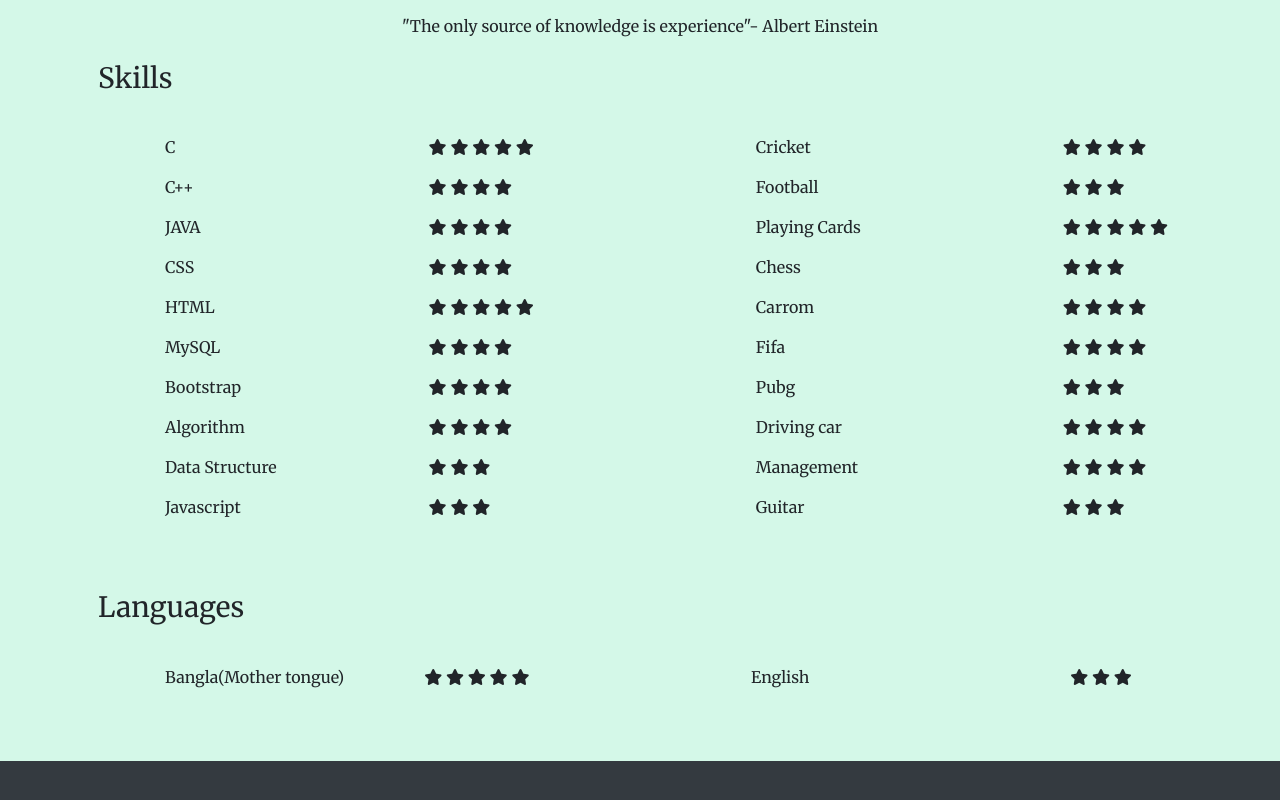
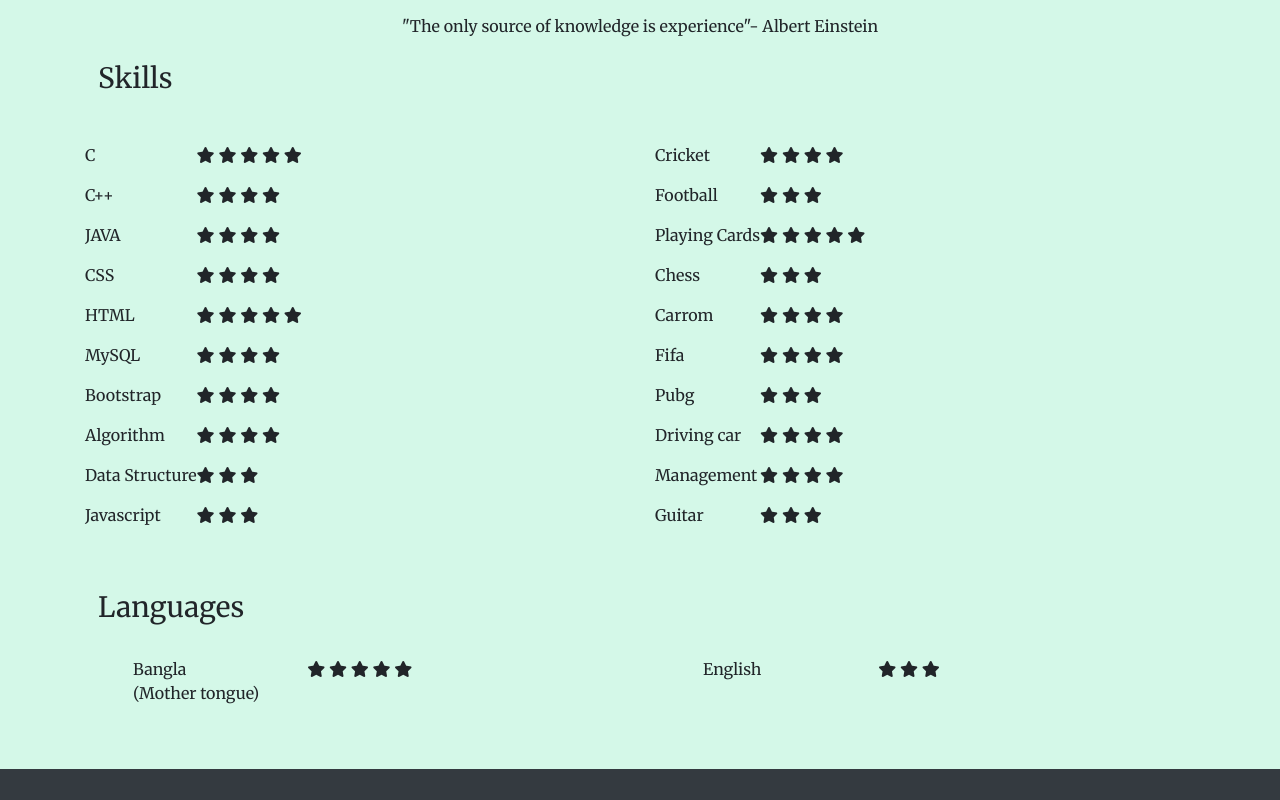
Before and after one commit to sikdarrahul0/Personal-Website-bs4, a plain HTML site: page index.html in a window 1280 px wide. Shown: the part 2340-3140 px from the top of the page. Drawn offline with nearby package versions, Linux system fonts and the light colour scheme.

Commit message:
Update index.html

```diff
--- a/index.html
+++ b/index.html
@@ -192,68 +192,68 @@
         </div>
       </div>
       <div class="row mb-4">
-        <div class="col-xl-6">
+        <div class="col-md-6">
           <div class="d-flex flex-row">
-            <div class="px-5">
-              <ul class="px-4 list-unstyled">
-                <li class="p-2">C</li>
-                <li class="p-2">C++</li>
-                <li class="p-2">JAVA</li>
-                <li class="p-2">CSS</li>
-                <li class="p-2">HTML</li>
-                <li class="p-2">MySQL</li>
-                <li class="p-2">Bootstrap</li>
-                <li class="p-2">Algorithm</li>
-                <li class="py-2 ml-2">Data Structure</li>
-                <li class="p-2">Javascript</li>
+            <div class="skill-1">
+              <ul class="list-unstyled">
+                <li class="my-3 ">C</li>
+                <li class="my-3 ">C++</li>
+                <li class="my-3 ">JAVA</li>
+                <li class="my-3 ">CSS</li>
+                <li class="my-3 ">HTML</li>
+                <li class="my-3 ">MySQL</li>
+                <li class="my-3 ">Bootstrap</li>
+                <li class="my-3 ">Algorithm</li>
+                <li class="my-3 ">Data Structure</li>
+                <li class="my-3 ">Javascript</li>
               </ul>
             </div>
-            <div class="star-div-1">
-              <ul class="px-4 list-unstyled">
-                <li class="p-2 star-p"><i class="fas fa-star"></i> <i class="fas fa-star"></i> <i class="fas fa-star"></i> <i class="fas fa-star"></i> <i class="fas fa-star"></i></li>
-                <li class="p-2 star-p"><i class="fas fa-star"></i> <i class="fas fa-star"></i> <i class="fas fa-star"></i> <i class="fas fa-star"></i></li>
-                <li class="p-2 star-p"><i class="fas fa-star"></i> <i class="fas fa-star"></i> <i class="fas fa-star"></i> <i class="fas fa-star"></i></li>
-                <li class="p-2 star-p"><i class="fas fa-star"></i> <i class="fas fa-star"></i> <i class="fas fa-star"></i> <i class="fas fa-star"></i> </li>
-                <li class="p-2 star-p"><i class="fas fa-star"></i> <i class="fas fa-star"></i> <i class="fas fa-star"></i> <i class="fas fa-star"></i> <i class="fas fa-star"></i> </li>
-                <li class="p-2 star-p"><i class="fas fa-star"></i> <i class="fas fa-star"></i> <i class="fas fa-star"></i> <i class="fas fa-star"></i> </li>
-                <li class="p-2 star-p"><i class="fas fa-star"></i> <i class="fas fa-star"></i> <i class="fas fa-star"></i> <i class="fas fa-star"></i></li>
-                <li class="p-2 star-p"><i class="fas fa-star"></i> <i class="fas fa-star"></i> <i class="fas fa-star"></i> <i class="fas fa-star"></i> </li>
-                <li class="p-2 star-p"><i class="fas fa-star"></i> <i class="fas fa-star"></i> <i class="fas fa-star"></i> </li>
-                <li class="p-2 star-p"><i class="fas fa-star"></i> <i class="fas fa-star"></i> <i class="fas fa-star"></i> </li>
+            <div class="skill-star-1">
+              <ul class="list-unstyled">
+                <li class="my-3  star-p"><i class="fas fa-star"></i> <i class="fas fa-star"></i> <i class="fas fa-star"></i> <i class="fas fa-star"></i> <i class="fas fa-star"></i></li>
+                <li class="my-3  star-p"><i class="fas fa-star"></i> <i class="fas fa-star"></i> <i class="fas fa-star"></i> <i class="fas fa-star"></i></li>
+                <li class="my-3  star-p"><i class="fas fa-star"></i> <i class="fas fa-star"></i> <i class="fas fa-star"></i> <i class="fas fa-star"></i></li>
+                <li class="my-3  star-p"><i class="fas fa-star"></i> <i class="fas fa-star"></i> <i class="fas fa-star"></i> <i class="fas fa-star"></i> </li>
+                <li class="my-3  star-p"><i class="fas fa-star"></i> <i class="fas fa-star"></i> <i class="fas fa-star"></i> <i class="fas fa-star"></i> <i class="fas fa-star"></i> </li>
+                <li class="my-3  star-p"><i class="fas fa-star"></i> <i class="fas fa-star"></i> <i class="fas fa-star"></i> <i class="fas fa-star"></i> </li>
+                <li class="my-3  star-p"><i class="fas fa-star"></i> <i class="fas fa-star"></i> <i class="fas fa-star"></i> <i class="fas fa-star"></i></li>
+                <li class="my-3  star-p"><i class="fas fa-star"></i> <i class="fas fa-star"></i> <i class="fas fa-star"></i> <i class="fas fa-star"></i> </li>
+                <li class="my-3  star-p"><i class="fas fa-star"></i> <i class="fas fa-star"></i> <i class="fas fa-star"></i> </li>
+                <li class="my-3  star-p"><i class="fas fa-star"></i> <i class="fas fa-star"></i> <i class="fas fa-star"></i> </li>
               </ul>
 
             </div>
           </div>
 
         </div>
-        <div class="col-xl-6">
+        <div class="col-md-6">
           <div class="d-flex flex-row">
-            <div class="skill-div">
-              <ul class="px-5 list-unstyled">
-                <li class="p-2">Cricket</li>
-                <li class="p-2">Football</li>
-                <li class="ml-2 py-2">Playing Cards</li>
-                <li class="p-2">Chess</li>
-                <li class="p-2">Carrom</li>
-                <li class="p-2">Fifa</li>
-                <li class="p-2">Pubg</li>
-                <li class="p-2">Driving car</li>
-                <li class="p-2">Management</li>
-                <li class="p-2">Guitar</li>
+            <div class="skill-2">
+              <ul class="list-unstyled">
+                <li class="my-3 ">Cricket</li>
+                <li class="my-3 ">Football</li>
+                <li class="my-3 ">Playing Cards</li>
+                <li class="my-3 ">Chess</li>
+                <li class="my-3 ">Carrom</li>
+                <li class="my-3 ">Fifa</li>
+                <li class="my-3 ">Pubg</li>
+                <li class="my-3 ">Driving car</li>
+                <li class="my-3 ">Management</li>
+                <li class="my-3 ">Guitar</li>
               </ul>
             </div>
-            <div class="skill-star-div">
-              <ul class="pl-5 list-unstyled">
-                <li class="p-2 star-p"><i class="fas fa-star"></i> <i class="fas fa-star"></i> <i class="fas fa-star"></i> <i class="fas fa-star"></i></li>
-                <li class="p-2 star-p"><i class="fas fa-star"></i> <i class="fas fa-star"></i> <i class="fas fa-star"></i></li>
-                <li class="p-2 star-p"><i class="fas fa-star"></i> <i class="fas fa-star"></i> <i class="fas fa-star"></i> <i class="fas fa-star"></i> <i class="fas fa-star"></i> </li>
-                <li class="p-2 star-p"><i class="fas fa-star"></i> <i class="fas fa-star"></i> <i class="fas fa-star"></i> </li>
-                <li class="p-2 star-p"><i class="fas fa-star"></i> <i class="fas fa-star"></i> <i class="fas fa-star"></i> <i class="fas fa-star"></i></li>
-                <li class="p-2 star-p"><i class="fas fa-star"></i> <i class="fas fa-star"></i> <i class="fas fa-star"></i> <i class="fas fa-star"></i></li>
-                <li class="p-2 star-p"><i class="fas fa-star"></i> <i class="fas fa-star"></i> <i class="fas fa-star"></i></li>
-                <li class="p-2 star-p"><i class="fas fa-star"></i> <i class="fas fa-star"></i> <i class="fas fa-star"></i> <i class="fas fa-star"></i></li>
-                <li class="p-2 star-p"><i class="fas fa-star"></i> <i class="fas fa-star"></i> <i class="fas fa-star"></i> <i class="fas fa-star"></i></li>
-                <li class="p-2 star-p"><i class="fas fa-star"></i> <i class="fas fa-star"></i> <i class="fas fa-star"></i></li>
+            <div class="skill-star-2">
+              <ul class="list-unstyled">
+                <li class="my-3 star-p"><i class="fas fa-star"></i> <i class="fas fa-star"></i> <i class="fas fa-star"></i> <i class="fas fa-star"></i></li>
+                <li class="my-3 star-p"><i class="fas fa-star"></i> <i class="fas fa-star"></i> <i class="fas fa-star"></i></li>
+                <li class="my-3 star-p"><i class="fas fa-star"></i> <i class="fas fa-star"></i> <i class="fas fa-star"></i> <i class="fas fa-star"></i> <i class="fas fa-star"></i> </li>
+                <li class="my-3 star-p"><i class="fas fa-star"></i> <i class="fas fa-star"></i> <i class="fas fa-star"></i> </li>
+                <li class="my-3 star-p"><i class="fas fa-star"></i> <i class="fas fa-star"></i> <i class="fas fa-star"></i> <i class="fas fa-star"></i></li>
+                <li class="my-3 star-p"><i class="fas fa-star"></i> <i class="fas fa-star"></i> <i class="fas fa-star"></i> <i class="fas fa-star"></i></li>
+                <li class="my-3 star-p"><i class="fas fa-star"></i> <i class="fas fa-star"></i> <i class="fas fa-star"></i></li>
+                <li class="my-3 star-p"><i class="fas fa-star"></i> <i class="fas fa-star"></i> <i class="fas fa-star"></i> <i class="fas fa-star"></i></li>
+                <li class="my-3 star-p"><i class="fas fa-star"></i> <i class="fas fa-star"></i> <i class="fas fa-star"></i> <i class="fas fa-star"></i></li>
+                <li class="my-3 star-p"><i class="fas fa-star"></i> <i class="fas fa-star"></i> <i class="fas fa-star"></i></li>
               </ul>
             </div>
           </div>
@@ -266,30 +266,30 @@
         </div>
       </div>
       <div class="row">
-        <div class="col-xl-6">
+        <div class="col-md-6">
           <div class="d-flex flex-row">
             <div class="lb-div">
-              <ul class="pl-4 list-unstyled">
-                <li class="p-2">Bangla(Mother tongue)</li>
+              <ul class="list-unstyled">
+                <li class="">Bangla</br>(Mother tongue)</li>
               </ul>
             </div>
             <div class="lb-star">
-              <ul class="px-4 list-unstyled">
-                <li class="mt-2 star-p"><i class="fas fa-star"></i> <i class="fas fa-star"></i> <i class="fas fa-star"></i> <i class="fas fa-star"></i> <i class="fas fa-star"></i></li>
+              <ul class="list-unstyled">
+                <li class="star-p"><i class="fas fa-star"></i> <i class="fas fa-star"></i> <i class="fas fa-star"></i> <i class="fas fa-star"></i> <i class="fas fa-star"></i></li>
               </ul>
             </div>
           </div>
         </div>
-        <div class="col-xl-6">
+        <div class="col-md-6">
           <div class="d-flex flex-row">
             <div class="le-div">
-              <ul class="px-4 list-unstyled">
-                <li class="pr-5 pl-4 pt-2">English</li>
+              <ul class="list-unstyled">
+                <li class="">English</li>
               </ul>
             </div>
             <div class="le-star">
-              <ul class="pl-4 list-unstyled">
-                <li class="ml-5 mt-2 star-p"><i class="fas fa-star"></i> <i class="fas fa-star"></i> <i class="fas fa-star"></i> </li>
+              <ul class="list-unstyled">
+                <li class="star-p"><i class="fas fa-star"></i> <i class="fas fa-star"></i> <i class="fas fa-star"></i> </li>
               </ul>
             </div>
           </div>
@@ -317,14 +317,14 @@
           <button type="button" class="m-4 btn btn-outline-light">sikdarrarhul0<i class="fas fa-at"></i>gmail.com</button>
         </div>
       </div>
-        <div class="row">
-          <div class="col-12 text-center">
-            <p class="lead">Thank you for visiting my website <i class="love fas fa-heart"></i></p>
-          </div>
+      <div class="row">
+        <div class="col-12 text-center">
+          <p class="lead">Thank you for visiting my website <i class="love fas fa-heart"></i></p>
         </div>
+      </div>
 
     </div>
-    <p class="pt-5">© Copyright 2018 <strong>Rahul</strong></p>
+    <p class="pt-5">© Copyright 2020 <strong>Rahul</strong></p>
 
   </section>
 
```
